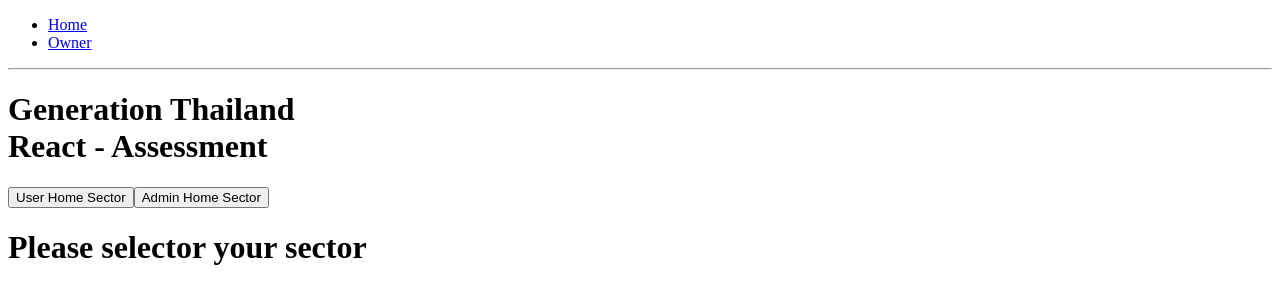
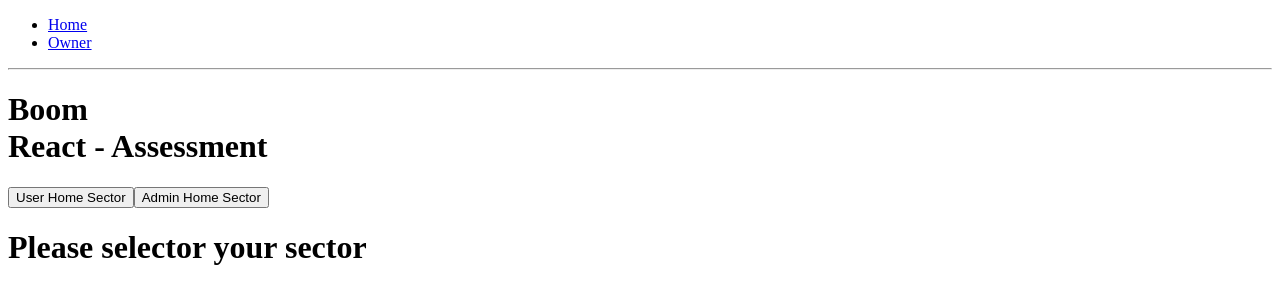
Before and after one commit to BoomNooB/JSD4-React-Assessment, a React (Vite) app: page / in a window 1280 px wide. Shown: the top 304 px of the page. Built offline with nearby package versions, Linux system fonts and the light colour scheme.

Commit message:
boom is bigger than genth

```diff
--- a/src/Home.jsx
+++ b/src/Home.jsx
@@ -64,7 +64,7 @@
   return (
     <Layout>
       <div>
-        <h1>Generation Thailand <br></br>{pageSector}</h1>
+        <h1>Boom <br></br>{pageSector}</h1>
         <button onClick={() => {
           setPageSector("Home - User Sector")
           setRights('user')}}>User Home Sector</button>
```
